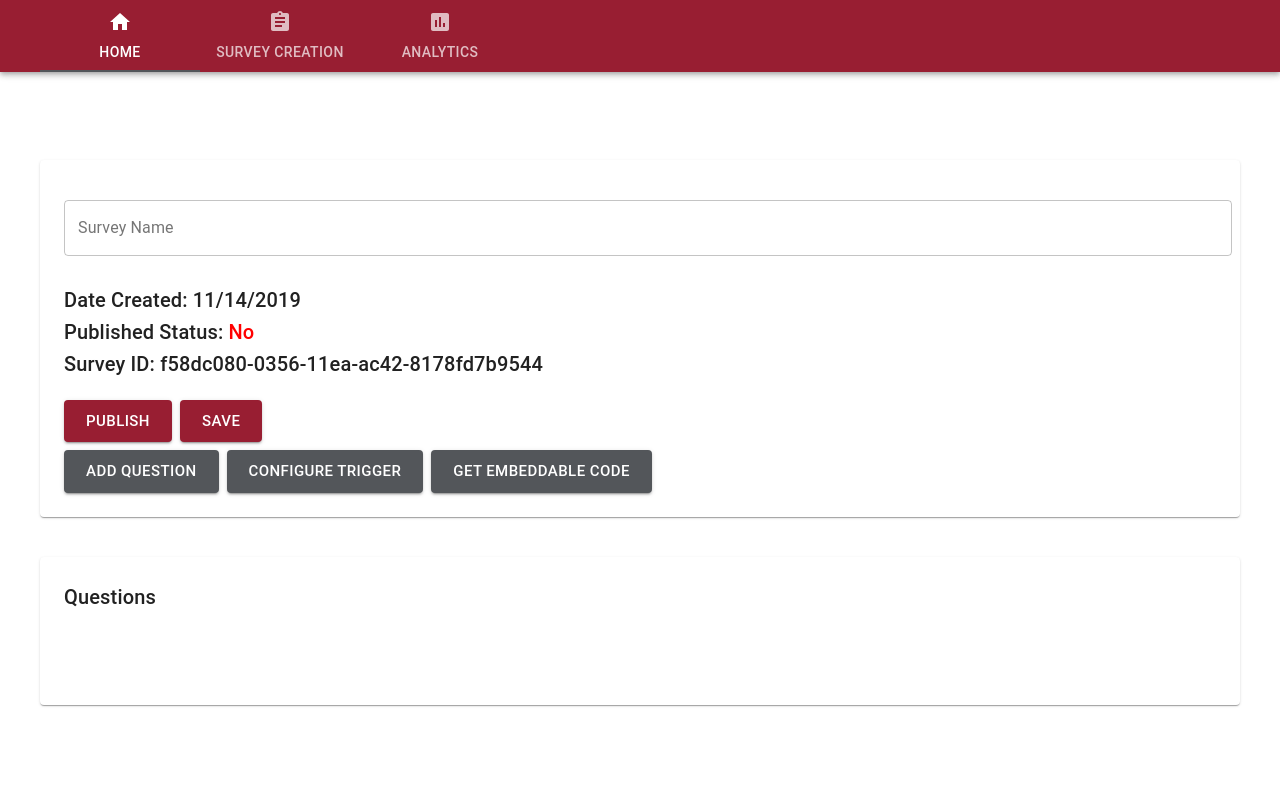
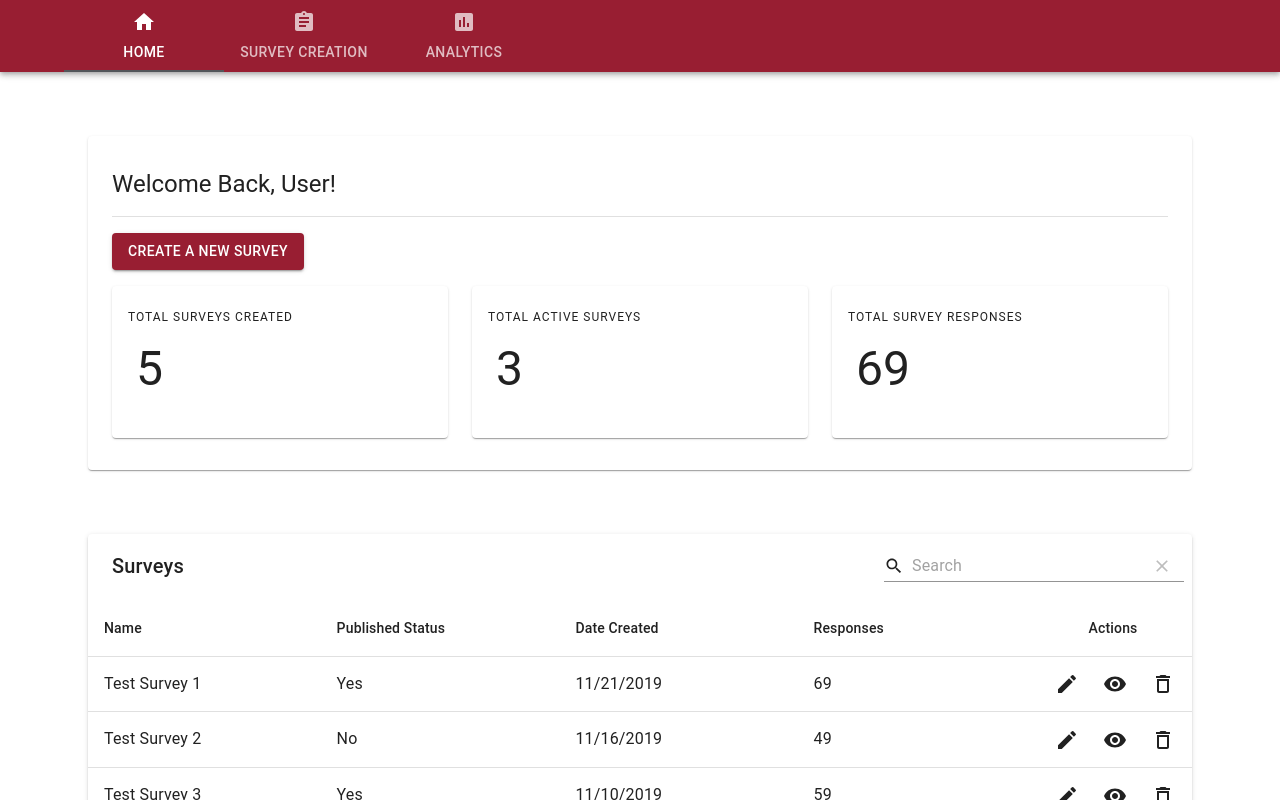
Before and after one commit to GuerrillaSCM/GuerrillaSCM, a React (Create React App) app in the folder survey-mockup/: page / in a window 1280 px wide. Shown: the top 800 px of the page. Built offline with nearby package versions, Linux system fonts and the light colour scheme.

Commit message:
Added home feature, tab functionality and material table

```diff
--- a/survey-mockup/package.json
+++ b/survey-mockup/package.json
@@ -5,6 +5,7 @@
   "dependencies": {
     "@material-ui/core": "^4.6.0",
     "@material-ui/icons": "^4.5.1",
+    "material-table": "^1.54.1",
     "react": "^16.11.0",
     "react-dom": "^16.11.0",
     "react-scripts": "3.2.0",
--- a/survey-mockup/src/Components/Container/Container.js
+++ b/survey-mockup/src/Components/Container/Container.js
@@ -2,7 +2,6 @@
 //navbar will be static on top
 import React from 'react';
 import NavBar from '../Header/NavBar'
-import SurveyPage from '../Survey/SurveyCreationPage';
 import {createMuiTheme, MuiThemeProvider } from '@material-ui/core/styles'
 
 const theme = createMuiTheme({
@@ -17,7 +16,6 @@ const container = () => {
         <div className="">
             <MuiThemeProvider theme={theme}>
                 <NavBar/>
-                <SurveyPage />
             </MuiThemeProvider>
         </div>
     );
--- a/survey-mockup/src/Components/Header/NavBar.js
+++ b/survey-mockup/src/Components/Header/NavBar.js
@@ -9,6 +9,10 @@ import SurveyIcon from '@material-ui/icons/Assignment';
 import AnalyticsIcon from '@material-ui/icons/Assessment';
 import Typography from '@material-ui/core/Typography';
 import Box from '@material-ui/core/Box';
+import SurveyPage from '../Survey/SurveyCreationPage';
+import HomePage from '../Home/HomePage';
+import Container from '@material-ui/core/Container'
+
 
 function TabPanel(props) {
   const { children, value, index, ...other } = props;
@@ -59,6 +63,7 @@ export default function ScrollableTabsButtonForce() {
   return (
     <div className={classes.root}>
       <AppBar position="static" color="primary">
+      <Container maxWidth="lg">
         <Tabs
           value={value}
           onChange={handleChange}
@@ -66,20 +71,26 @@ export default function ScrollableTabsButtonForce() {
           scrollButtons="on"
           aria-label="scrollable force tabs example"
         >
+
           <Tab label="Home" icon={<HomeIcon />} {...a11yProps(0)} />
           <Tab label="Survey Creation" icon={<SurveyIcon />} {...a11yProps(1)} />
           <Tab label="Analytics" icon={<AnalyticsIcon />} {...a11yProps(2)} />
+
         </Tabs>
+        </Container>
       </AppBar>
+
+      <Container maxWidth="lg">
       <TabPanel value={value} index={0}>
-
+        <HomePage/>
       </TabPanel>
       <TabPanel value={value} index={1}>
-
+        <SurveyPage/>
       </TabPanel>
       <TabPanel value={value} index={2}>
 
       </TabPanel>
+      </Container>
     </div>
   );
 }
--- /dev/null
+++ b/survey-mockup/src/Components/Home/HomeHeader.js
@@ -0,0 +1,70 @@
+import React from 'react'
+import { makeStyles } from '@material-ui/core/styles';
+import Paper from '@material-ui/core/Paper'
+import Typography from '@material-ui/core/Typography';
+import Divider from '@material-ui/core/Divider'
+import Button from '@material-ui/core/Button'
+import StatisticsCard from './StatisticsCard'
+import Grid from '@material-ui/core/Grid'
+
+const useStyles = makeStyles(theme => ({
+    root: {
+      padding: theme.spacing(3, 2),
+      margin: theme.spacing(5),
+    },
+    texts: {
+        textAlign: 'left',
+        margin: theme.spacing(1),
+    },
+    distance: {
+        marginTop: theme.spacing(2),
+        marginBottom: theme.spacing(2),
+    },
+    gridRoot: {
+        flexGrow: 1,
+    },
+}))
+
+
+//should receive user statistics
+function HomeHeader(props) {
+
+    const classes = useStyles();
+
+    return(
+
+            <Paper className={classes.root}>
+                <div className={classes.texts}>
+                <Typography variant="h5" gutterBottom >
+                    Welcome Back, <span>User!</span>
+                </Typography>
+                <Divider className={classes.distance}/>
+                <Typography variant="overline" guttermBottom>
+
+                </Typography>
+                <Button color="primary" variant="contained">
+                    Create A New Survey
+                </Button>
+                <div className={classes.distance}></div>
+                {/*<Divider className={classes.distance}/>
+                <Typography variant="overline" guttermBottom>
+                    Here are your current survey statistics
+                </Typography>*/}
+                <Grid container className={classes.gridRoot} spacing={3}>
+                    <Grid item xs={4}>
+                    <StatisticsCard title="Total Surveys Created" value="5"/>
+                    </Grid>
+                    <Grid item xs={4}>
+                    <StatisticsCard title="Total Active Surveys" value="3"/>
+                    </Grid>
+                    <Grid item xs={4}>
+                    <StatisticsCard title="Total Survey Responses" value="69"/>
+                    </Grid>
+                </Grid>
+                </div>
+            </Paper>
+
+    );
+}
+
+export default HomeHeader;
--- /dev/null
+++ b/survey-mockup/src/Components/Home/HomePage.js
@@ -0,0 +1,16 @@
+import React from 'react'
+import HomeHeader from './HomeHeader'
+import SurveyTable from './SurveyTable'
+
+
+//get user id
+const homePage = () => {
+    return(
+        <div>
+            <HomeHeader/>
+            <SurveyTable/>
+        </div>
+    );
+}
+
+export default homePage;
--- /dev/null
+++ b/survey-mockup/src/Components/Home/StatisticsCard.js
@@ -0,0 +1,37 @@
+import React from 'react';
+import Card from '@material-ui/core/Card'
+import CardContent from '@material-ui/core/CardContent'
+import Typography from '@material-ui/core/Typography'
+import { makeStyles } from '@material-ui/core/styles';
+
+const useStyles = makeStyles(theme => ({
+    card: {
+      minWidth: 275,
+    },
+    body: {
+        marginLeft: theme.spacing(1),
+        marginTop: theme.spacing(1)
+    }
+}));
+
+function StatisticsCard(props) {
+
+    const classes = useStyles();
+
+    return(
+        <div>
+            <Card>
+                <CardContent>
+                    <Typography variant="overline" gutterBottom>
+                        {props.title}
+                    </Typography>
+                    <Typography variant="h3" gutterBottom className={classes.body}>
+                        {props.value}
+                    </Typography>
+                </CardContent>
+            </Card>
+        </div>
+    );
+}
+
+export default StatisticsCard;
--- /dev/null
+++ b/survey-mockup/src/Components/Home/SurveyTable.js
@@ -0,0 +1,115 @@
+import React from 'react';
+import { makeStyles } from '@material-ui/styles';
+import MaterialTable from 'material-table'
+import { forwardRef } from 'react';
+
+import ArrowDownward from '@material-ui/icons/ArrowDownward';
+import ChevronLeft from '@material-ui/icons/ChevronLeft';
+import ChevronRight from '@material-ui/icons/ChevronRight';
+import Clear from '@material-ui/icons/Clear';
+import DeleteOutline from '@material-ui/icons/DeleteOutline';
+import Edit from '@material-ui/icons/Edit';
+import FilterList from '@material-ui/icons/FilterList';
+import FirstPage from '@material-ui/icons/FirstPage';
+import LastPage from '@material-ui/icons/LastPage';
+import Remove from '@material-ui/icons/Remove';
+import SaveAlt from '@material-ui/icons/SaveAlt';
+import Search from '@material-ui/icons/Search';
+import ViewColumn from '@material-ui/icons/ViewColumn';
+import VisibilityIcon from '@material-ui/icons/Visibility';
+
+const tableIcons = {
+    Clear: forwardRef((props, ref) => <Clear {...props} ref={ref} />),
+    DetailPanel: forwardRef((props, ref) => <ChevronRight {...props} ref={ref} />),
+    Export: forwardRef((props, ref) => <SaveAlt {...props} ref={ref} />),
+    Filter: forwardRef((props, ref) => <FilterList {...props} ref={ref} />),
+    FirstPage: forwardRef((props, ref) => <FirstPage {...props} ref={ref} />),
+    LastPage: forwardRef((props, ref) => <LastPage {...props} ref={ref} />),
+    NextPage: forwardRef((props, ref) => <ChevronRight {...props} ref={ref} />),
+    PreviousPage: forwardRef((props, ref) => <ChevronLeft {...props} ref={ref} />),
+    ResetSearch: forwardRef((props, ref) => <Clear {...props} ref={ref} />),
+    Search: forwardRef((props, ref) => <Search {...props} ref={ref} />),
+    SortArrow: forwardRef((props, ref) => <ArrowDownward {...props} ref={ref} />),
+    ThirdStateCheck: forwardRef((props, ref) => <Remove {...props} ref={ref} />),
+    ViewColumn: forwardRef((props, ref) => <ViewColumn {...props} ref={ref} />)
+};
+
+const useStyles = makeStyles(theme => ({
+    root: {
+        padding: theme.spacing(3, 2),
+        margin: theme.spacing(3),
+    },
+    texts: {
+        textAlign: 'left',
+        margin: theme.spacing(1),
+    },
+}))
+
+
+
+function SurveyTable() {
+
+    const classes = useStyles();
+
+    /*
+        //a potential way we can use objects
+        const [state,setState] = React.useState({})
+        const changeState = () => {
+            setState(props.object);
+        }
+    */
+
+    //dummy data. Separate column from data and were good
+    const [state, setState] = React.useState({
+        columns: [
+            { title: 'Name', field: 'name' },
+            { title: 'Published Status', field: 'status' },
+            { title: 'Date Created', field: 'dateCreated' },
+            {
+                title: 'Responses',
+                field: 'responses',
+                //type: 'numeric',
+            },
+        ],
+        data: [
+            { name: 'Test Survey 1', status: 'Yes', dateCreated: '11/21/2019', responses: 69 },
+            { name: 'Test Survey 2', status: 'No', dateCreated: '11/16/2019', responses: 49 },
+            { name: 'Test Survey 3', status: 'Yes', dateCreated: '11/10/2019', responses: 59 },
+            { name: 'Test Survey 4', status: 'No', dateCreated: '11/10/2019', responses: 69 },
+            { name: 'Test Survey 5', status: 'Yes', dateCreated: '11/15/2019', responses: 69 },
+        ],
+
+    });
+
+    return (
+        <div className={classes.root}>
+            <MaterialTable
+                title="Surveys"
+                columns={state.columns}
+                data={state.data}
+                icons={tableIcons}
+                actions={[
+                    {
+                        icon: () => <Edit />,
+                        tooltip: 'Edit Survey',
+                        onClick: (event, rowData) => alert("You saved " + rowData.name),
+                    },
+                    {
+                        icon: () => <VisibilityIcon />,
+                        tooltip: 'Preview Survey',
+                    },
+                    {
+                        icon: () => <DeleteOutline />,
+                        tooltip: 'Delete Survey',
+                        onClick: (event, rowData) => alert("You saved " + rowData.name)
+                    },
+                ]}
+                options={{
+                    actionsColumnIndex: 4,
+                }}
+            />
+        </div>
+    );
+}
+
+export default SurveyTable;
--- a/survey-mockup/src/Components/Survey/SurveyActions.js
+++ b/survey-mockup/src/Components/Survey/SurveyActions.js
@@ -23,7 +23,7 @@ import Button from '@material-ui/core/Button';
 const useStyles = makeStyles(theme => ({
   root: {
     padding: theme.spacing(3, 2),
-    margin: theme.spacing(5)
+    margin: theme.spacing(5),
   },
   textField: {
     marginLeft: theme.spacing(1),
@@ -68,6 +68,7 @@ export default function SurveyActions(props) {
           className={classes.textField}
           label="Survey Name"
           margin="normal"
+          //Something about this version not having a variant prop??
           variant="outlined"
           fullWidth
         />
```
Also changed, not shown: 1 other file (tests, documents, lock files or other folders).
